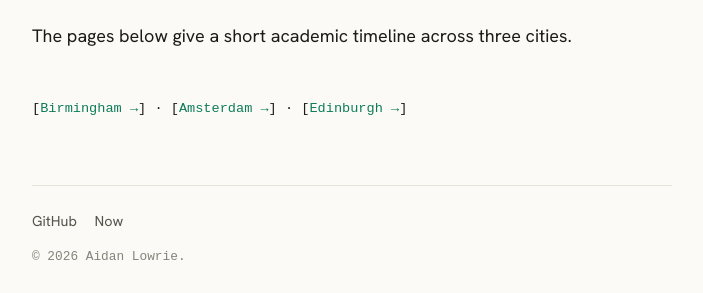
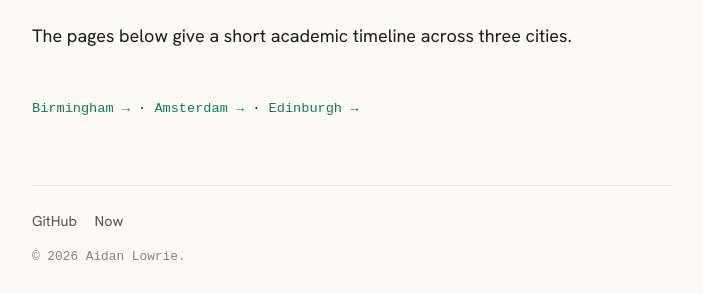
Before and after one commit to aidanlowrie/aidanlowrie.github.io, a Jekyll site: the page built from index.html, in a window 1280 px wide. Shown: the part 394-687 px from the top of the page, without its empty margins (288-991 px from the left). Built offline with Jekyll 4.4.1, drawn with Linux system fonts in a browser that asks for light colours; some web fonts are replaced.

Commit message:
Remove brackets to match city page navigation exactly

```diff
--- a/index.html
+++ b/index.html
@@ -8,6 +8,6 @@ title: ""
   <p>My background is in machine learning and bioinformatics.</p>
   <p>The pages below give a short academic timeline across three cities.</p>
   <p style="margin-top: 3rem; margin-bottom: 0; font-family: var(--mono); font-size: 0.85rem;">
-    [<a href="{{ '/about/birmingham/' | relative_url }}">Birmingham →</a>] · [<a href="{{ '/about/amsterdam/' | relative_url }}">Amsterdam →</a>] · [<a href="{{ '/about/edinburgh/' | relative_url }}">Edinburgh →</a>]
+    <a href="{{ '/about/birmingham/' | relative_url }}">Birmingham →</a> · <a href="{{ '/about/amsterdam/' | relative_url }}">Amsterdam →</a> · <a href="{{ '/about/edinburgh/' | relative_url }}">Edinburgh →</a>
   </p>
 </section>
```
